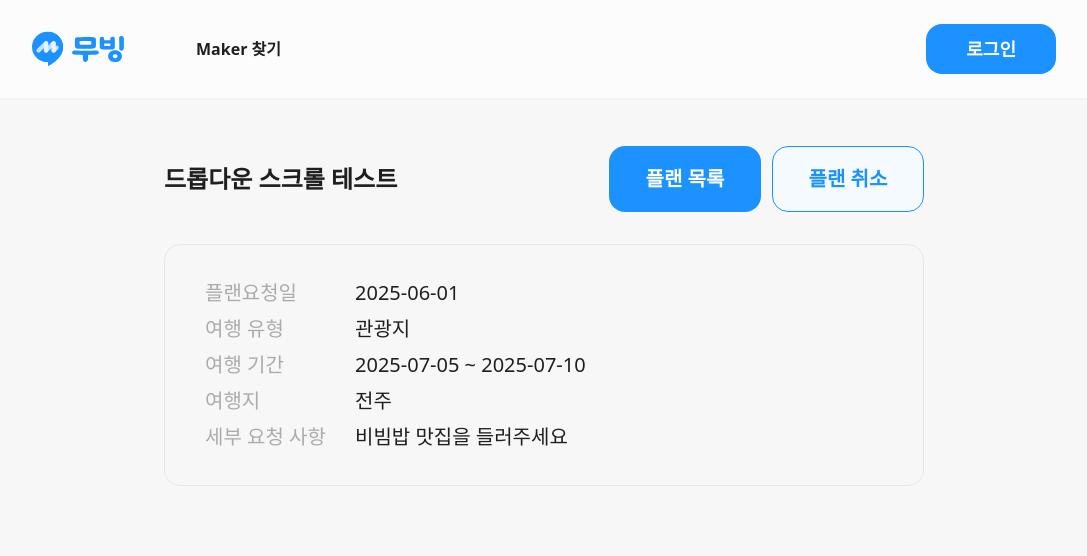
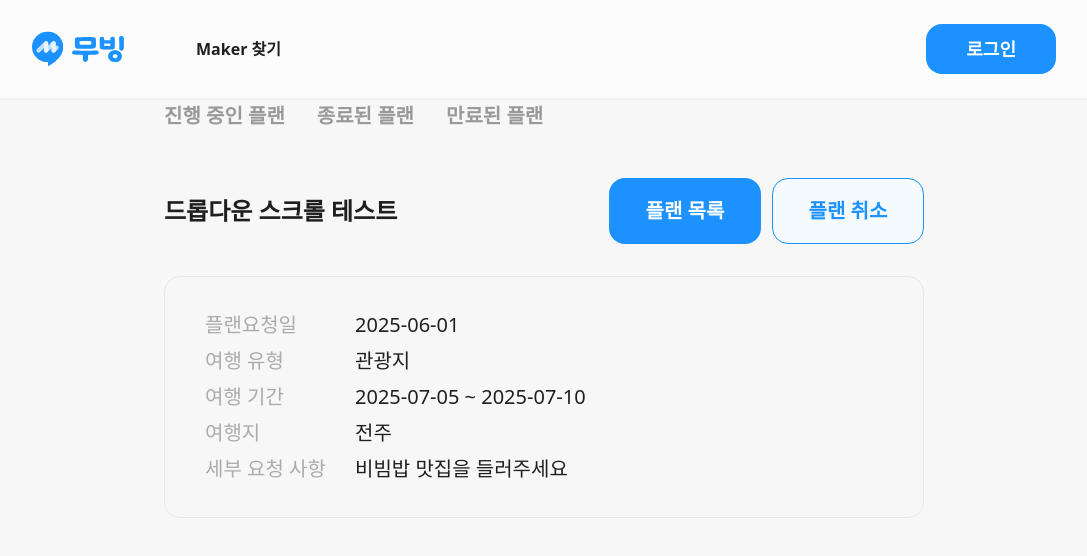
Before and after one commit to GoHawaiiForMe/frontend, a Next.js app: page /myTripManage/ongoingTrip in a window 1280 px wide. Shown: the top 556 px of the page, without its empty margins (96-1183 px from the left). Built offline with nearby package versions, Linux system fonts and the light colour scheme.

Commit message:
feat: 마이플랜네비 기초세팅

```diff
--- /dev/null
+++ b/src/components/MyPlans/MyNav.tsx
@@ -0,0 +1,9 @@
+export default function MyNav() {
+  return (
+    <div className="flex gap-[32px] text-color-gray-400 text-xl semibold mobile-tablet:gap-[24px]">
+      <button>진행 중인 플랜</button>
+      <button>종료된 플랜</button>
+      <button>만료된 플랜</button>
+    </div>
+  );
+}
--- a/src/pages/myTripManage/ongoingTrip.tsx
+++ b/src/pages/myTripManage/ongoingTrip.tsx
@@ -1,4 +1,5 @@
-import PlanCard from "@/components/Cards/PlanCard";
+import PlanCard from "@/components/MyPlans/Cards/PlanCard";
+import MyNav from "@/components/MyPlans/MyNav";
 import Layout from "@/components/Common/Layout";
 
 export default function ongoingTrip() {
@@ -64,8 +65,11 @@ export default function ongoingTrip() {
   };
 
   return (
-    <Layout bodyClass="bg-gray">
-      <PlanCard planData={planData} />
-    </Layout>
+    <>
+      <MyNav />
+      <Layout bodyClass="bg-gray">
+        <PlanCard planData={planData} />
+      </Layout>
+    </>
   );
 }
```
Also changed, not shown: src/components/MyPlans/Cards/PlanCard.tsx (renamed from src/components/Cards/PlanCard.tsx).
